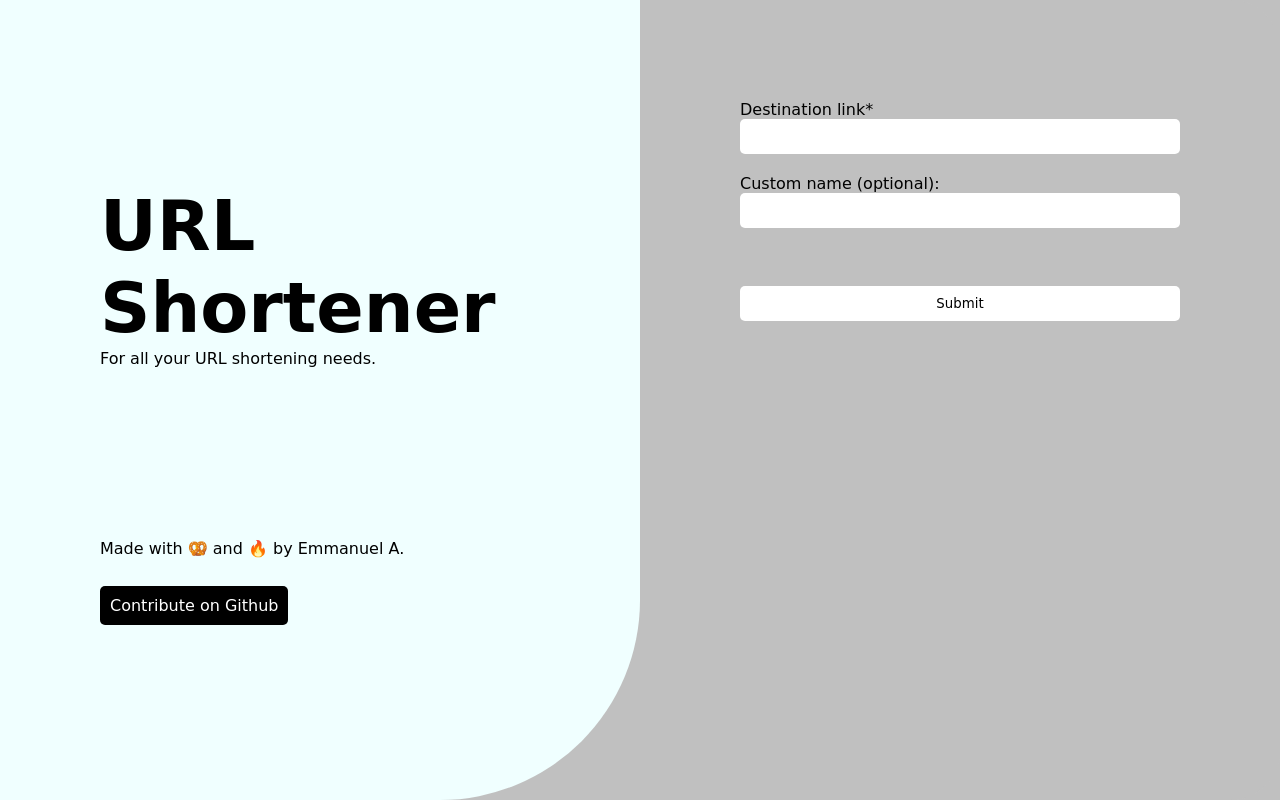
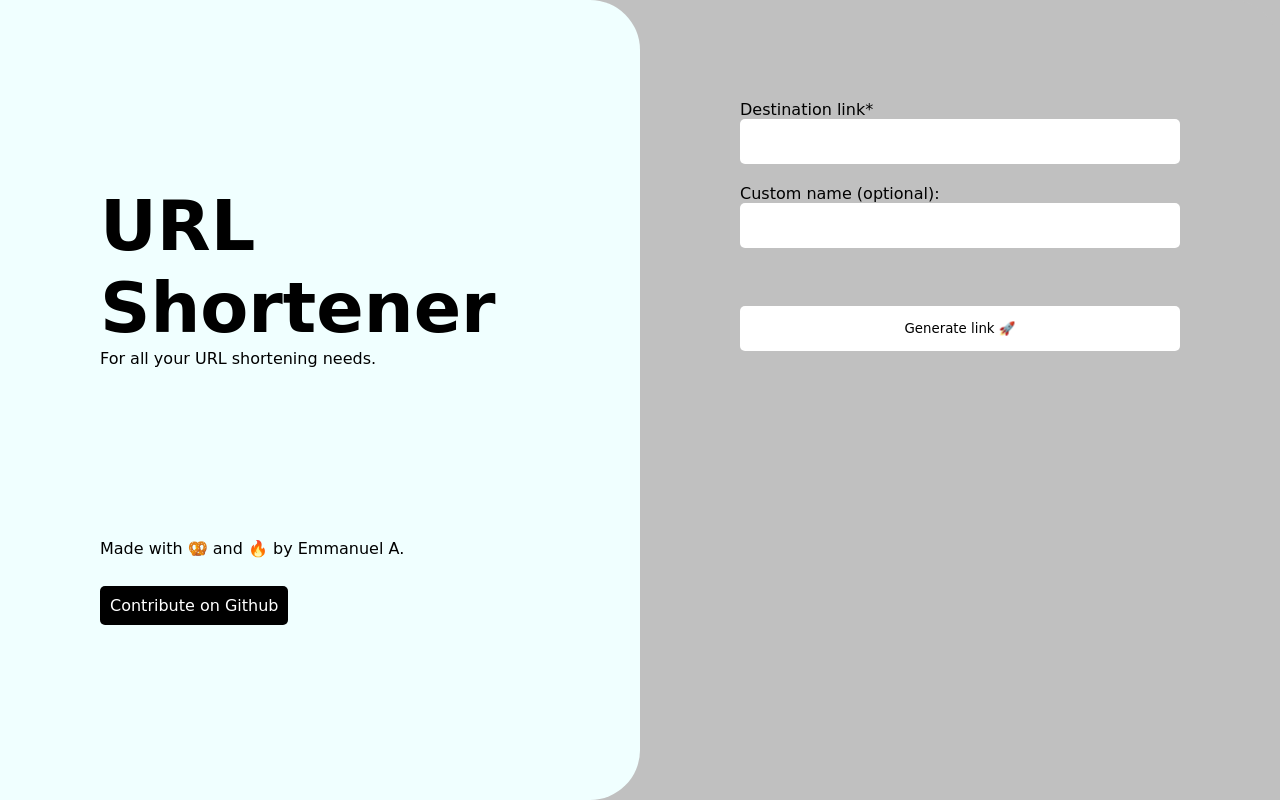
Before and after one commit to 29THIR7YS3VEN/url-shortener, a Flask app: page / in a window 1280 px wide. Run offline with Flask 2, Linux system fonts and the light colour scheme; some libraries are stand-ins or nearby versions; some web fonts are replaced.

Commit message:
minor changes

```diff
--- /dev/null
+++ b/static/scripts.js
@@ -0,0 +1,5 @@
+$("#text").keyup(function() {
+    if ($(this).val().match(/[ ]/g, "") != null) {
+        $(this).val($(this).val().replace(/[ ]/g, "_"));
+    }
+});
--- a/static/style.css
+++ b/static/style.css
@@ -19,7 +19,8 @@ body section{
 }
 .left{
     background-color: azure;
-    border-bottom-right-radius: 200px;
+    border-bottom-right-radius: 50px;
+    border-top-right-radius: 50px;
     justify-content: space-around;
 }
 .left h1{
@@ -35,14 +36,22 @@ body section{
 .right{
     background-color: silver;
     border-top-right-radius: 50px;
-    border-bottom-right-radius: 50px;
 }
 
 input{
     width: 100%;
-    padding: 10px;
+    padding: 15px;
     border-radius: 5px;
     background-color: white;
     border: none;
     margin-bottom: 20px;
 }
+@media only screen
+   and (max-width : 420px) {
+   body{
+    display: block;
+   }
+   body section{
+    width: 100%;
+   }
+}
--- a/templates/complete.html
+++ b/templates/complete.html
@@ -22,8 +22,8 @@
         </div>
     </section>
     <section class="right">
-        <h1>You got your link!</h1>
-        <br><br>
+        <h1>You got your link! 🥳</h1>
+        <br>
         <input type="text" value="https://29thir7ys3ven-crispy-trout-rpv5g9r7wrw255v-5000.preview.app.github.dev/{{ link[0]['_path'] }}">
     </section>
 </body>
--- a/templates/index.html
+++ b/templates/index.html
@@ -31,11 +31,13 @@
             <label for="destination">Destination link*</label>
             <input type="text" required name="destination">
             <label for="custom">Custom name (optional):</label>
-            <input type="text" required name="custom">
+            <input id="text" type="text" name="custom">
             <p></p>
             <br><br>
-            <input type="submit">
+            <input type="submit" value="Generate link 🚀">
         </form>
     </section>
+    <script src="https://cdnjs.cloudflare.com/ajax/libs/jquery/3.6.3/jquery.min.js"></script>
+    <script src="../static/scripts.js"></script>
 </body>
 </html>
```
Also changed, not shown: main.db.
